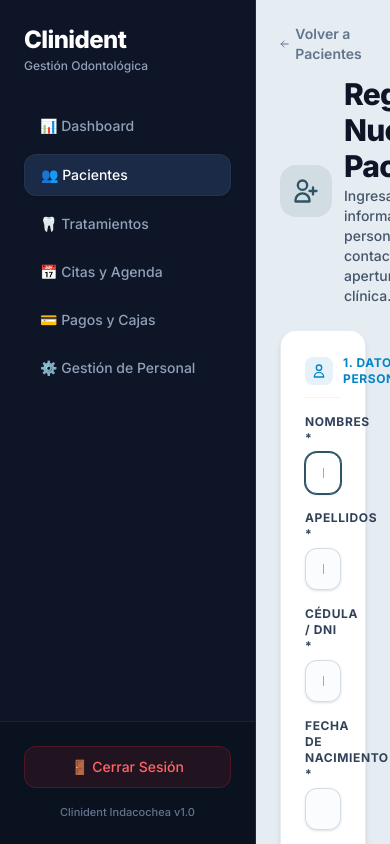
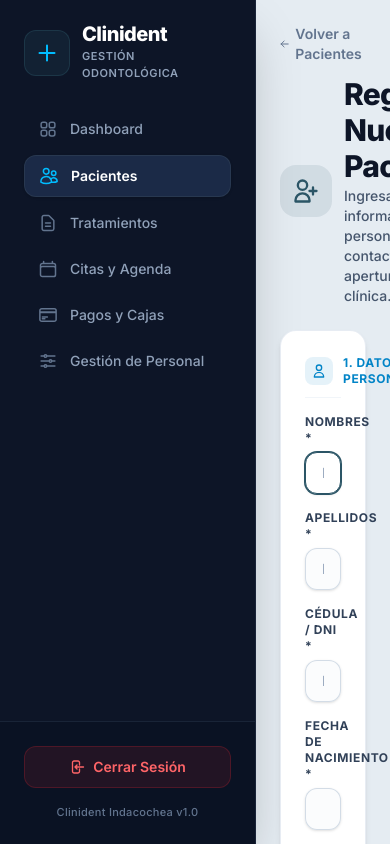
Before and after one commit to a-alvia-dev/clinident_indacochea_sistema_gestor_tesis, a Next.js app: page /pacientes/nuevo in a window 390 px wide. Built offline with nearby package versions, Linux system fonts and the light colour scheme.

Commit message:
Rediseño de íconos en Sidebar y ajuste de layout responsive

```diff
--- a/src/app/layout.tsx
+++ b/src/app/layout.tsx
@@ -17,14 +17,20 @@
 }) {
   return (
     <html lang="es">
-      <body className={`${inter.className} bg-clinident-niebla text-slate-800 flex h-screen overflow-hidden antialiased`}>
+      <body className={`${inter.className} bg-clinident-niebla text-slate-800 flex h-screen overflow-hidden antialiased select-none`}>
 
         {/* Sidebar Fijo Completo */}
         <Sidebar />
 
-        {/* Área Principal del Sistema */}
-        <main className="flex-1 bg-clinident-niebla overflow-y-auto h-screen p-6 md:p-10">
-          {children}
+        {/* Área Principal del Sistema
+            - flex-1: Ocupa todo el espacio sobrante horizontal.
+            - min-w-0: OBLIGATORIO para evitar que el contenido pise al Sidebar.
+            - h-full + overflow-y-auto: Genera scroll suave solo en la zona blanca/gris.
+        */}
+        <main className="flex-1 min-w-0 h-full overflow-y-auto p-6 md:p-10">
+          <div className="max-w-7xl mx-auto space-y-6">
+            {children}
+          </div>
         </main>
 
       </body>
--- a/src/components/Sidebar.tsx
+++ b/src/components/Sidebar.tsx
@@ -5,14 +5,62 @@
 import { usePathname, useRouter } from 'next/navigation';
 import { createClient } from '../lib/supabase/client';
 
-// 1. Reordenamos NAV_LINKS siguiendo el flujo clínico lógico
+// 1. Array de links con sus íconos SVG minimalistas (estilo lineal)
 const NAV_LINKS = [
-  { name: '📊 Dashboard', href: '/dashboard' },
-  { name: '👥 Pacientes', href: '/pacientes' },
-  { name: '🦷 Tratamientos', href: '/tratamientos' }, // 👈 Posición optimizada (Capa Clínica)
-  { name: '📅 Citas y Agenda', href: '/citas' },       // 👈 Posición optimizada (Capa Operativa)
-  { name: '💳 Pagos y Cajas', href: '#' },
-  { name: '⚙️ Gestión de Personal', href: '/usuarios' },
+  {
+    name: 'Dashboard',
+    href: '/dashboard',
+    icon: (
+      <svg className="w-5 h-5" fill="none" viewBox="0 0 24 24" stroke="currentColor" strokeWidth="1.8">
+        <path strokeLinecap="round" strokeLinejoin="round" d="M3.75 6A2.25 2.25 0 016 3.75h2.25A2.25 2.25 0 0110.5 6v2.25a2.25 2.25 0 01-2.25 2.25H6a2.25 2.25 0 01-2.25-2.25V6zM3.75 15.75A2.25 2.25 0 016 13.5h2.25a2.25 2.25 0 012.25 2.25V18a2.25 2.25 0 01-2.25 2.25H6A2.25 2.25 0 013.75 18v-2.25zM13.5 6a2.25 2.25 0 012.25-2.25H18A2.25 2.25 0 0120.25 6v2.25A2.25 2.25 0 0118 10.5h-2.25a2.25 2.25 0 01-2.25-2.25V6zM13.5 15.75a2.25 2.25 0 012.25-2.25H18a2.25 2.25 0 012.25 2.25V18A2.25 2.25 0 0118 20.25h-2.25A2.25 2.25 0 0113.5 18v-2.25z" />
+      </svg>
+    ),
+  },
+  {
+    name: 'Pacientes',
+    href: '/pacientes',
+    icon: (
+      <svg className="w-5 h-5" fill="none" viewBox="0 0 24 24" stroke="currentColor" strokeWidth="1.8">
+        <path strokeLinecap="round" strokeLinejoin="round" d="M15 19.128a9.38 9.38 0 002.625.372 9.337 9.337 0 004.121-.952 4.125 4.125 0 00-7.533-2.493M15 19.128v-.003c0-1.113-.285-2.16-.786-3.07M15 19.128v.106A12.318 12.318 0 018.624 21c-2.331 0-4.512-.645-6.374-1.766l-.001-.109a6.375 6.375 0 0111.964-3.07M12 6.375a3.375 3.375 0 11-6.75 0 3.375 3.375 0 016.75 0zm8.25 2.25a2.625 2.625 0 11-5.25 0 2.625 2.625 0 015.25 0z" />
+      </svg>
+    ),
+  },
+  {
+    name: 'Tratamientos',
+    href: '/tratamientos',
+    icon: (
+      <svg className="w-5 h-5" fill="none" viewBox="0 0 24 24" stroke="currentColor" strokeWidth="1.8">
+        <path strokeLinecap="round" strokeLinejoin="round" d="M9 12h6m-6 4h6m2 5H7a2 2 0 01-2-2V5a2 2 0 012-2h5.586a1 1 0 01.707.293l5.414 5.414a1 1 0 01.293.707V19a2 2 0 01-2 2z" />
+      </svg>
+    ),
+  },
+  {
+    name: 'Citas y Agenda',
+    href: '/citas',
+    icon: (
+      <svg className="w-5 h-5" fill="none" viewBox="0 0 24 24" stroke="currentColor" strokeWidth="1.8">
+        <path strokeLinecap="round" strokeLinejoin="round" d="M6.75 3v2.25M17.25 3v2.25M3 18.75V7.5a2.25 2.25 0 012.25-2.25h13.5A2.25 2.25 0 0121 7.5v11.25m-18 0A2.25 2.25 0 005.25 21h13.5A2.25 2.25 0 0021 18.75m-18 0v-7.5A2.25 2.25 0 015.25 9h13.5A2.25 2.25 0 0121 11.25v7.5" />
+      </svg>
+    ),
+  },
+  {
+    name: 'Pagos y Cajas',
+    href: '#',
+    icon: (
+      <svg className="w-5 h-5" fill="none" viewBox="0 0 24 24" stroke="currentColor" strokeWidth="1.8">
+        <path strokeLinecap="round" strokeLinejoin="round" d="M2.25 8.25h19.5M2.25 9h19.5m-16.5 5.25h6m-6 2.25h3m-3.75 3h15a2.25 2.25 0 002.25-2.25V6.75A2.25 2.25 0 0019.5 4.5h-15a2.25 2.25 0 00-2.25 2.25v10.5A2.25 2.25 0 004.5 19.5z" />
+      </svg>
+    ),
+  },
+  {
+    name: 'Gestión de Personal',
+    href: '/usuarios',
+    icon: (
+      <svg className="w-5 h-5" fill="none" viewBox="0 0 24 24" stroke="currentColor" strokeWidth="1.8">
+        <path strokeLinecap="round" strokeLinejoin="round" d="M10.5 6h9.75M10.5 6a1.5 1.5 0 11-3 0m3 0a1.5 1.5 0 10-3 0M3.75 6H7.5m3 12h9.75m-9.75 0a1.5 1.5 0 11-3 0m3 0a1.5 1.5 0 10-3 0M3.75 18H7.5m9-6h3.75m-3.75 0a1.5 1.5 0 11-3 0m3 0a1.5 1.5 0 10-3 0M3.75 12h9.75" />
+      </svg>
+    ),
+  },
 ] as const;
 
 function Sidebar() {
@@ -32,18 +80,29 @@
   };
 
   return (
-    <aside className="w-64 bg-[#0d1527] border-r border-slate-800 flex flex-col justify-between shrink-0 h-screen shadow-xl">
-      <div className="p-6 space-y-8">
-        {/* Logo e Identidad */}
-        <div>
-          <h1 className="text-2xl font-extrabold text-white tracking-tight">Clinident</h1>
-          <p className="text-xs font-medium text-slate-400 mt-0.5">Gestión Odontológica</p>
+    <aside className="w-64 bg-[#0d1527] border-r border-slate-800/80 flex flex-col justify-between shrink-0 h-screen shadow-2xl">
+      <div className="p-6 space-y-7">
+
+        {/* Logo e Identidad con Isotipo Mínimo */}
+        <div className="flex items-center gap-3">
+          <div className="p-2.5 bg-[#2B5566]/20 border border-[#2B5566]/40 text-[#2B5566] rounded-xl">
+            <svg className="w-6 h-6 text-sky-400" fill="none" viewBox="0 0 24 24" stroke="currentColor" strokeWidth="2">
+              <path strokeLinecap="round" strokeLinejoin="round" d="M12 4.5v15m7.5-7.5h-15" />
+            </svg>
+          </div>
+          <div>
+            <h1 className="text-xl font-extrabold text-white tracking-tight leading-none">
+              Clinident
+            </h1>
+            <p className="text-[11px] font-semibold text-slate-400 mt-1 uppercase tracking-wider">
+              Gestión Odontológica
+            </p>
+          </div>
         </div>
 
         {/* Menú de Navegación */}
-        <nav className="space-y-2">
+        <nav className="space-y-1.5">
           {NAV_LINKS.map((link) => {
-            // Verificamos si la ruta activa coincide exactamente o es una subruta (ej: /tratamientos/1)
             const isActive = link.href !== '#' && (pathname === link.href || pathname.startsWith(`${link.href}/`));
             const isPlaceholder = link.href === '#';
 
@@ -52,13 +111,16 @@
                 key={link.name}
                 href={link.href}
                 prefetch={!isPlaceholder}
-                className={`flex items-center gap-3 px-4 py-2.5 rounded-xl text-sm font-medium transition-all ${
+                className={`flex items-center gap-3 px-3.5 py-2.5 rounded-xl text-sm font-medium transition-all group ${
                   isActive
-                    ? 'bg-[#1b2a47] text-white shadow-sm border border-slate-700/50'
-                    : 'text-slate-400 hover:text-slate-200 hover:bg-slate-800/40'
+                    ? 'bg-[#1b2a47] text-white shadow-sm border border-slate-700/60 font-semibold'
+                    : 'text-slate-400 hover:text-slate-100 hover:bg-slate-800/40'
                 }`}
               >
-                {link.name}
+                <span className={`transition-colors ${isActive ? 'text-sky-400' : 'text-slate-500 group-hover:text-slate-300'}`}>
+                  {link.icon}
+                </span>
+                <span>{link.name}</span>
               </Link>
             );
           })}
@@ -66,19 +128,23 @@
       </div>
 
       {/* Pie del Sidebar: Botón de Logout */}
-      <div className="p-6 border-t border-slate-800/80 space-y-4 bg-black/20">
+      <div className="p-6 border-t border-slate-800/80 space-y-4 bg-slate-950/20">
         <button
           onClick={handleCerrarSesion}
           type="button"
-          className="w-full flex items-center justify-center gap-2 px-3 py-2.5 bg-red-500/10 hover:bg-red-500/20 text-red-400 border border-red-500/20 rounded-xl text-sm font-medium transition-colors"
+          className="w-full flex items-center justify-center gap-2 px-3 py-2.5 bg-red-500/10 hover:bg-red-500/20 text-red-400 border border-red-500/20 rounded-xl text-sm font-semibold transition-all group"
         >
-          🚪 Cerrar Sesión
+          <svg className="w-4 h-4 transition-transform group-hover:-translate-x-0.5" fill="none" viewBox="0 0 24 24" stroke="currentColor" strokeWidth="2">
+            <path strokeLinecap="round" strokeLinejoin="round" d="M15.75 9V5.25A2.25 2.25 0 0013.5 3h-6a2.25 2.25 0 00-2.25 2.25v13.5A2.25 2.25 0 007.5 21h6a2.25 2.25 0 002.25-2.25V15M12 9l-3 3m0 0l3 3m-3-3h12.75" />
+          </svg>
+          <span>Cerrar Sesión</span>
         </button>
-        <p className="text-[11px] font-medium text-slate-500 text-center">Clinident Indacochea v1.0</p>
+        <p className="text-[11px] font-medium text-slate-500 text-center tracking-wide">
+          Clinident Indacochea v1.0
+        </p>
       </div>
     </aside>
   );
 }
 
-// ⚡ React.memo evita re-renderizar el Sidebar si las props/rutas no le afectan
 export default memo(Sidebar);
```
